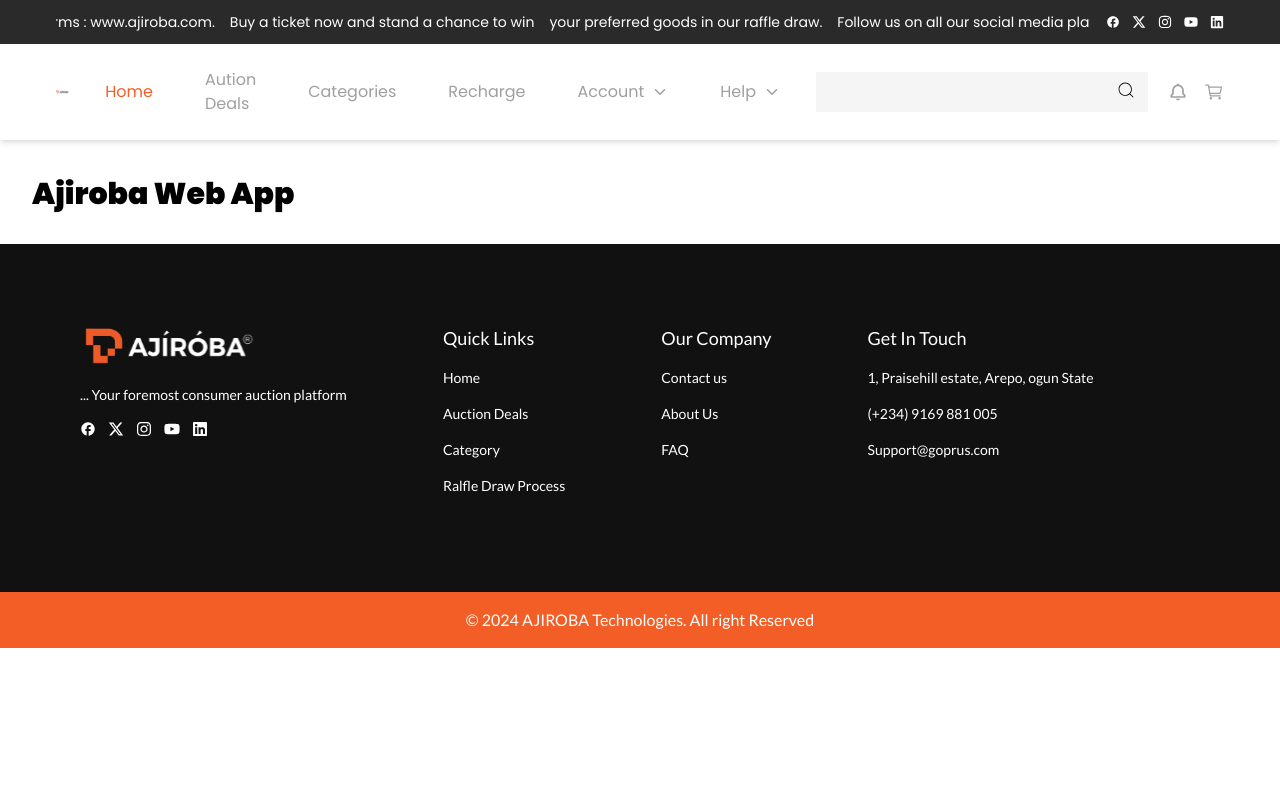
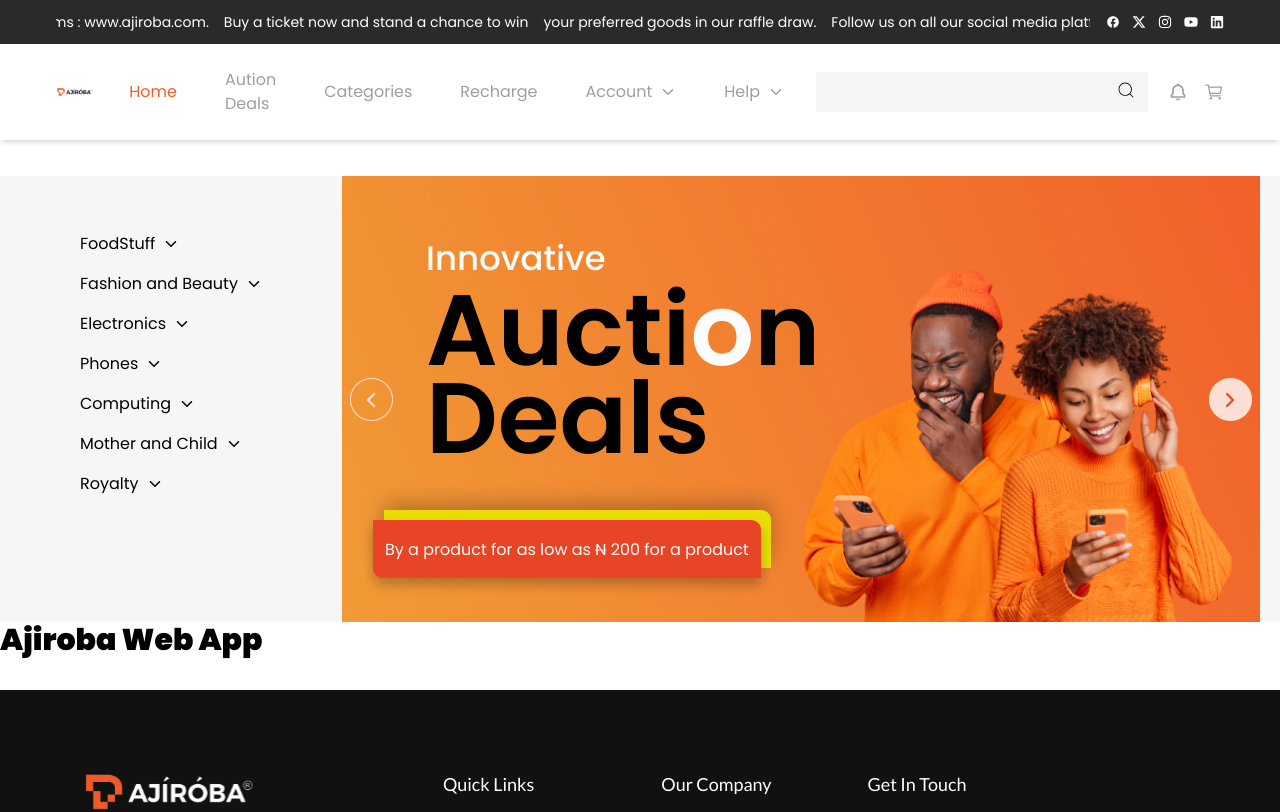
Before and after one commit to Ajiroba-project/ajrobaweb-app, a Next.js app: page / in a window 1280 px wide. Shown: the top 812 px of the page. Built offline with nearby package versions, Linux system fonts and the light colour scheme.

Commit message:
worked on the hero section

```diff
--- /dev/null
+++ b/src/app/component/Carousel.tsx
@@ -0,0 +1,14 @@
+
+import Image from "next/image"
+import carousel from "../asset/image/carousel.png"
+export const Carousel = () =>{
+    return (
+
+        <>
+        <section>
+            <Image src={carousel} alt={"carousel"}/>
+        </section>
+
+        </>
+    )
+}
--- a/src/app/component/Header.tsx
+++ b/src/app/component/Header.tsx
@@ -41,7 +41,7 @@
             <Image src={Brand} alt='brand-logo' />
           </div>
           <nav className="relative">
-            <ul className='lg:flex gap-5 items-center '>
+            <ul className='lg:flex gap-4 items-center '>
               {headerMenu.map((val, index) => (
                 <li key={index} className={` ${active ===index ? "text-[#F25E26]":"text-[#A09F9F]"} cursor-pointer px-4 hover:text-[#F25E26]`} onClick={()=>{setActive(index)}}>
                   <Link href={val.path} className="flex gap-2 items-center">
--- a/src/app/component/Hero.tsx
+++ b/src/app/component/Hero.tsx
@@ -0,0 +1,19 @@
+import {SideMenu} from "./SideMenu";
+import {Carousel} from "./Carousel"
+
+export const Hero =()=>{
+    return (
+        <>
+            <section className="flex  h-fit bg-[#F6F6F6]">
+
+            <div className=" p-12">
+                <SideMenu/>
+            </div>
+            <div className="flex-1">
+                <Carousel/>
+            </div>
+
+            </section>
+        </>
+    )
+}
--- a/src/app/component/SideMenu.tsx
+++ b/src/app/component/SideMenu.tsx
@@ -1,14 +1,32 @@
+'use client'
+import {useState} from "react"
 import {categoriesMenu} from '../static-data'
+import { IoIosArrowDown, IoIosArrowUp } from "react-icons/io";
+import Link from 'next/link'
 
 export const SideMenu= ()=>{
+    const [active, setActive] = useState<number>()
 
 return (
     <>
-    <section>
-        <ul>
+    <section className="container">
+        <ul className="">
            {
             categoriesMenu.map((val, index)=>(
-                <li key={index}>{val.name}</li>
+            <Link href={val.path} key={index}>
+                <li  className={`${active === index ?"text-[#F25E26]":""} py-2  cursor-pointer flex gap-2 items-center hover:text-[#F25E26]`} onClick={()=>{setActive(index)}}>
+                <span className="flex gap-2 items-center ">
+                    <p>{val.name}</p> {active === index ? <IoIosArrowUp/>:<IoIosArrowDown/>}
+                </span>
+
+                    {/* <ul>
+                    <Link>
+                    <li></li>
+                    </Link>
+                    <ul> */}
+
+                    </li>
+                    </Link>
             ))
         }
         </ul>
--- a/src/app/page.tsx
+++ b/src/app/page.tsx
@@ -1,10 +1,23 @@
+import {Hero} from "./component/Hero"
+
 function page() {
   return (
     <>
     <section className=''>
-      <div className='container'>
-        <h1 className='text-3xl font-bold '>Ajiroba Web App</h1>
-      </div>
+      <section>
+        <div className=''>
+          <Hero/>
+
+          <h1 className='text-3xl font-bold '>
+            Ajiroba Web App
+          </h1>
+        </div>
+      </section>
+      {/* end of  SideMenu*/}
+      {/* start of Carousel */}
+
+
+
     </section>
     </>
   )
--- a/src/app/static-data.tsx
+++ b/src/app/static-data.tsx
@@ -163,3 +163,10 @@
 },
 
 ]
+
+export const carouselImg =[
+  {
+    name:"",
+    image:"",
+  }
+]
```
Also changed, not shown: src/app/Category/[slug].tsx (added), src/app/asset/image/carousel.png (added), src/app/component/Marquee.tsx (added), src/app/component/SubHeading.tsx (added).
